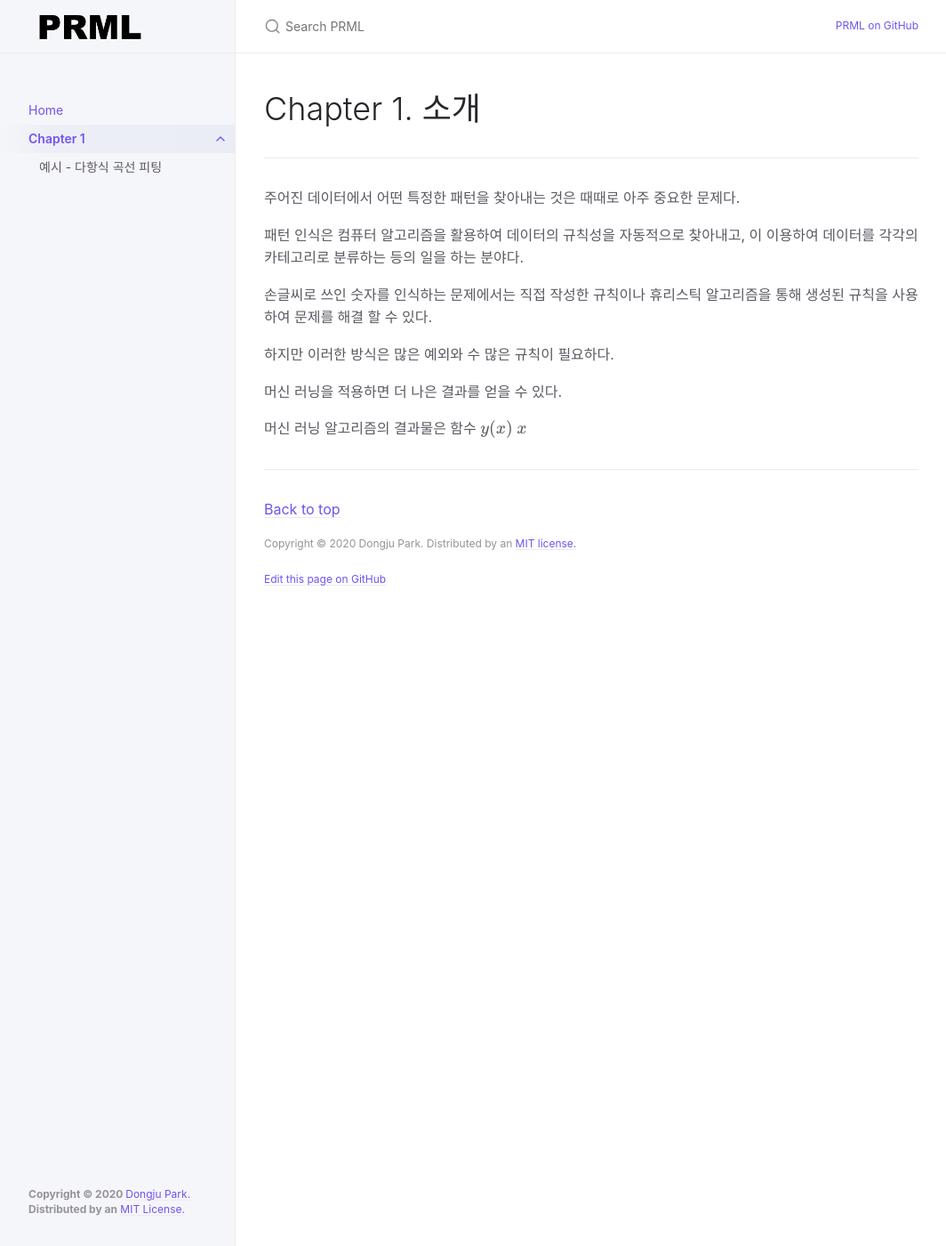
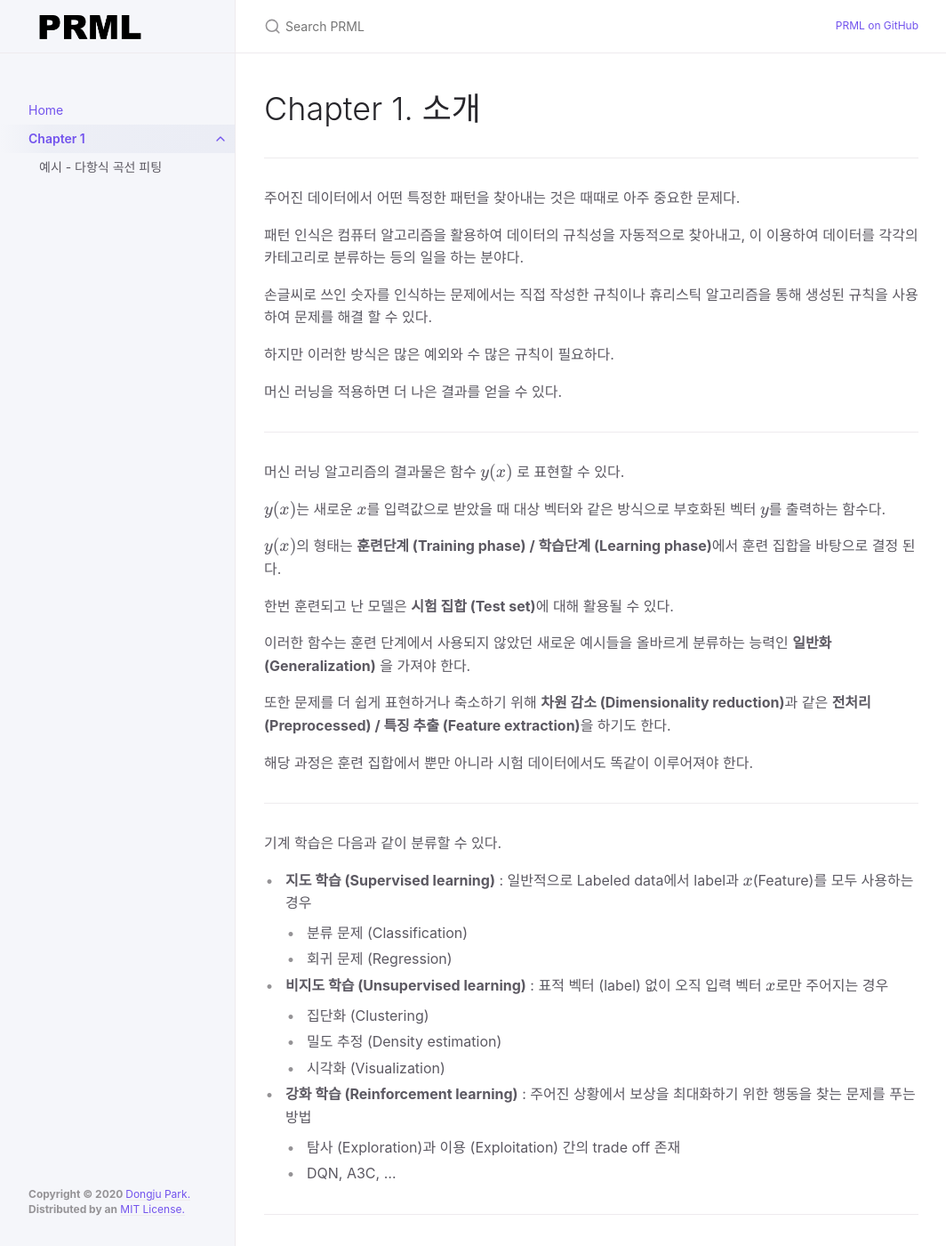
Before and after one commit to toriving/prml, a Jekyll site: the page built from docs/Chapter_1/Intro.md, in a window 1280 px wide and 1400 px high. Shown: the whole window at 89% size, without its empty margins (107-1171 px from the left). Built offline with Jekyll 4.4.1, drawn with Linux system fonts in a browser that asks for light colours; formulas are drawn with MathJax 3.

Commit message:
#7 Add intro

```diff
--- a/docs/Chapter_1/Intro.md
+++ b/docs/Chapter_1/Intro.md
@@ -23,4 +23,35 @@ use_math: true
 
 머신 러닝을 적용하면 더 나은 결과를 얻을 수 있다.
 
-머신 러닝 알고리즘의 결과물은 함수 $y(x)$ $x$
+---
+
+머신 러닝 알고리즘의 결과물은 함수 $y(x)$ 로 표현할 수 있다.
+
+$y(x)$는 새로운 $x$를 입력값으로 받았을 때 대상 벡터와 같은 방식으로 부호화된 벡터 $y$를 출력하는 함수다.
+
+$y(x)$의 형태는 **훈련단계 (Training phase) / 학습단계 (Learning phase)**에서 훈련 집합을 바탕으로 결정 된다.
+
+한번 훈련되고 난 모델은 **시험 집합 (Test set)**에 대해 활용될 수 있다.
+
+이러한 함수는 훈련 단계에서 사용되지 않았던 새로운 예시들을 올바르게 분류하는 능력인 **일반화(Generalization)** 을 가져야 한다.
+
+또한 문제를 더 쉽게 표현하거나 축소하기 위해 **차원 감소 (Dimensionality reduction)**과 같은 **전처리 (Preprocessed) / 특징 추출 (Feature extraction)**을 하기도 한다.
+
+해당 과정은 훈련 집합에서 뿐만 아니라 시험 데이터에서도 똑같이 이루어져야 한다.
+
+---
+
+기계 학습은 다음과 같이 분류할 수 있다.
+
+- **지도 학습 (Supervised learning)** : 일반적으로 Labeled data에서 label과 $x$(Feature)를 모두 사용하는 경우
+    - 분류 문제 (Classification)
+    - 회귀 문제 (Regression)
+
+- **비지도 학습 (Unsupervised learning)** : 표적 벡터 (label) 없이 오직 입력 벡터 $x$로만 주어지는 경우
+    - 집단화 (Clustering)
+    - 밀도 추정 (Density estimation)
+    - 시각화 (Visualization)
+
+- **강화 학습 (Reinforcement learning)** : 주어진 상황에서 보상을 최대화하기 위한 행동을 찾는 문제를 푸는 방법
+    - 탐사 (Exploration)과 이용 (Exploitation) 간의 trade off 존재
+    - DQN, A3C, ...
```
